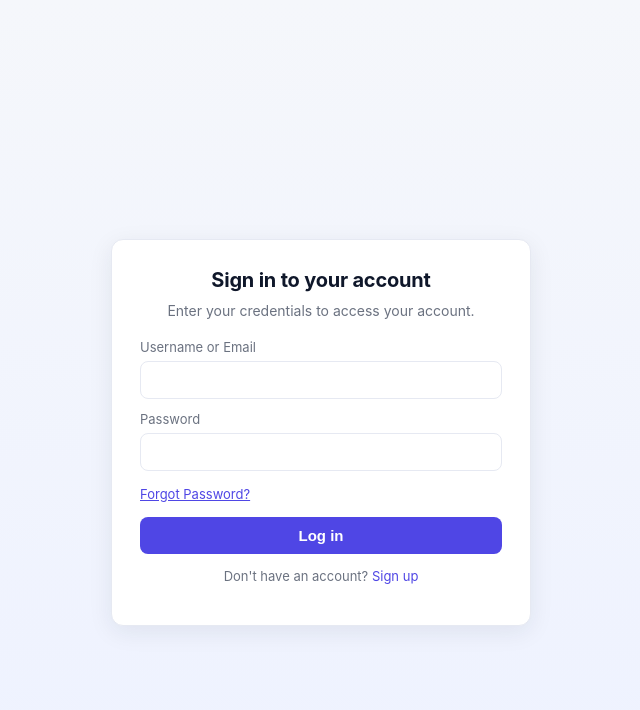
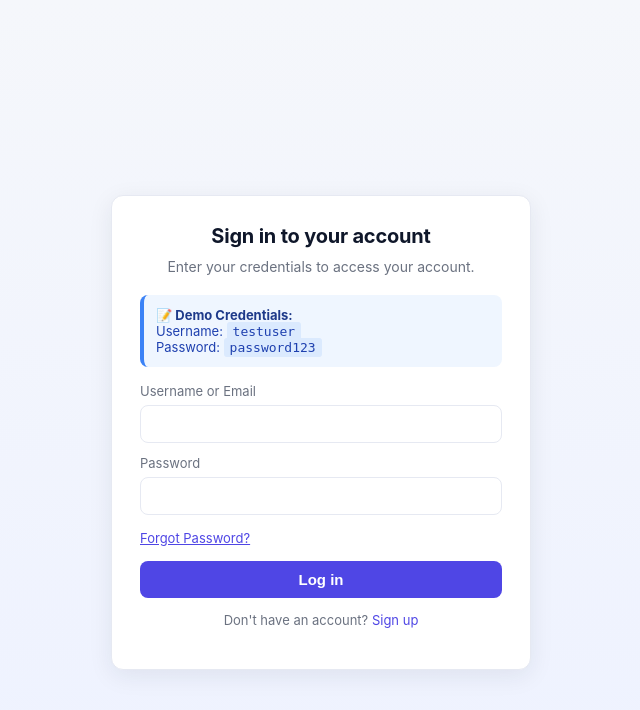
Before and after one commit to pratyushgolwala/FundoooNotes, a Django app: page / in a window 1280 px wide. Shown: the top 710 px of the page, without its empty margins (319-959 px from the left). Run offline with Django 5.2, Linux system fonts and the light colour scheme.

Commit message:
fix: add error message display and demo credentials hint to login page

```diff
--- a/users/templates/login.html
+++ b/users/templates/login.html
@@ -129,6 +129,30 @@
       text-decoration: none;
     }
 
+    .error {
+      background: #fee2e2;
+      color: #991b1b;
+      padding: 12px;
+      border-radius: 8px;
+      margin-bottom: 16px;
+      font-size: 14px;
+      border-left: 4px solid #dc2626;
+    }
+
+    .demo-info {
+      background: #eff6ff;
+      color: #1e40af;
+      padding: 12px;
+      border-radius: 8px;
+      margin-bottom: 16px;
+      font-size: 13px;
+      border-left: 4px solid #3b82f6;
+    }
+
+    .demo-info strong {
+      color: #1e3a8a;
+    }
+
     @media (max-width: 420px) {
       .card { padding: 20px; border-radius: 10px; }
     }
@@ -140,6 +164,18 @@
       <div class="brand">
         <h1 id="signin-title">Sign in to your account</h1>
         <p class="lead">Enter your credentials to access your account.</p>
+      </div>
+
+      {% if error %}
+      <div class="error">
+        <strong>❌ Login Failed:</strong> {{ error }}
+      </div>
+      {% endif %}
+
+      <div class="demo-info">
+        <strong>📝 Demo Credentials:</strong><br>
+        Username: <code style="background:#dbeafe; padding:2px 6px; border-radius:3px;">testuser</code><br>
+        Password: <code style="background:#dbeafe; padding:2px 6px; border-radius:3px;">password123</code>
       </div>
 
       <form method="post" action="{% url 'login' %}">
```
